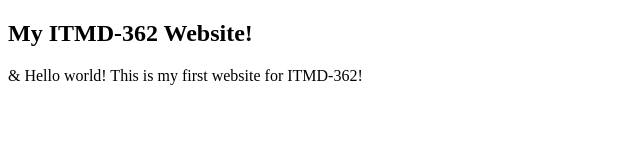
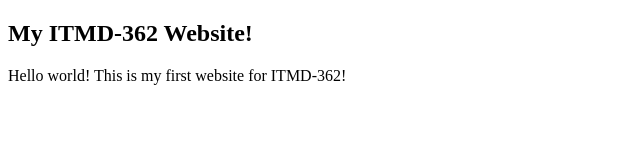
Before and after one commit to SaadAIIT/lab1, a plain HTML site: page index.html in a window 1280 px wide. Shown: the full height of the page, 0-640 px from the left. Drawn offline with Linux system fonts and the light colour scheme.

Commit message:
fixing paragraph tag

```diff
--- a/index.html
+++ b/index.html
@@ -6,6 +6,6 @@
 </head>
 <body>
   <h2>My ITMD-362 Website!</h2>
-  <p>&amp; Hello world! This is my first website for ITMD-362!</p>
+  <p>Hello world! This is my first website for ITMD-362!</p>
 </body>
 </html>
```
